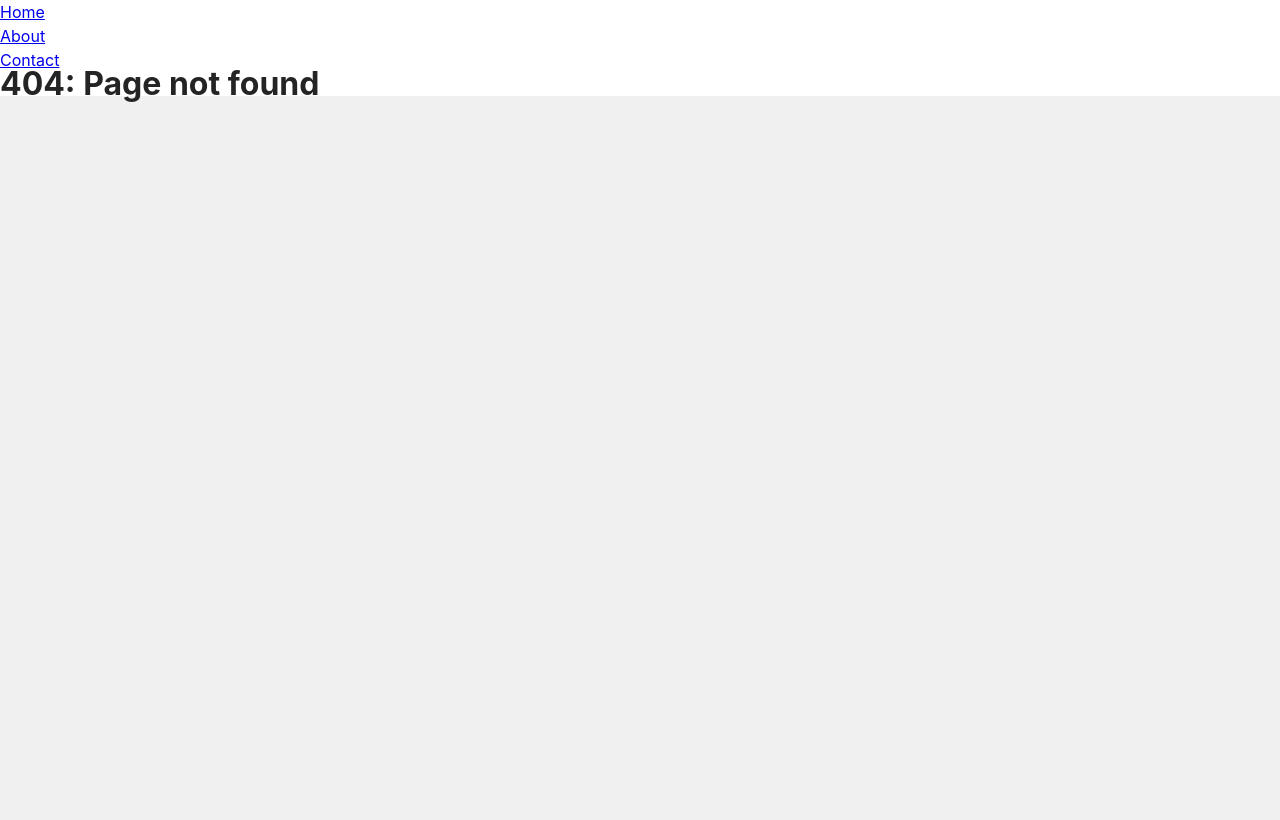
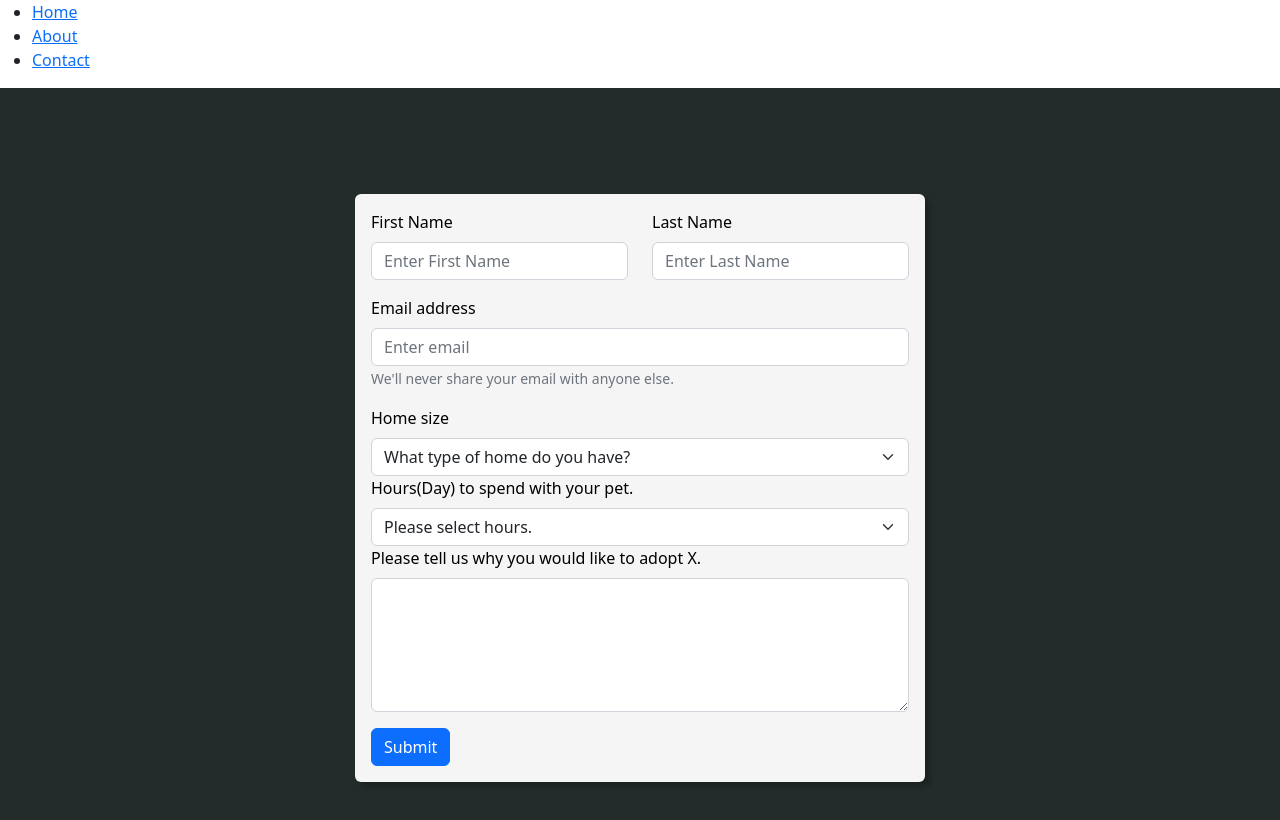
Before and after one commit to Deadrick99/petstore, a React (Vite) app: page /Adopt in a window 1280 px wide. Before the commit this address had no page. Shown: the top 820 px of the page. Built offline with nearby package versions, Linux system fonts and the light colour scheme.

Commit message:
Added Basic Form for pet adoption

```diff
--- a/package.json
+++ b/package.json
@@ -9,7 +9,9 @@
     "preview": "vite preview"
   },
   "dependencies": {
+    "bootstrap": "^5.2.1",
     "react": "^18.2.0",
+    "react-bootstrap": "^2.5.0",
     "react-router-dom": "^6.4.1"
   },
   "devDependencies": {
--- a/src/App.tsx
+++ b/src/App.tsx
@@ -3,6 +3,7 @@ import ReactDOM from "react-dom/client";
 import { BrowserRouter, Route, Routes } from "react-router-dom";
 
 import "./App.css";
+import Adopt from "./pages/Adopt";
 
 import Home from "./pages/Home";
 import Layout from "./pages/Layout";
@@ -12,9 +13,10 @@ ReactDOM.createRoot(document.getElementById("root") as HTMLElement).render(
   <React.StrictMode>
     <BrowserRouter>
       <Routes>
-        <Route path="/" element={<Layout />}>
+        <Route  path="/" element={<Layout />}>
           <Route index element={<Home />} />
           <Route path="*" element={<Page404 />} />
+          <Route  path="/Adopt" element={<Adopt/>}/>
         </Route>
       </Routes>
     </BrowserRouter>
--- /dev/null
+++ b/src/pages/Adopt.css
@@ -0,0 +1,6 @@
+Form{
+background-color: #f5f5f5;
+color: black;
+box-shadow: 5px 5px 5px rgba(0, 0, 0, 0.2);
+
+}
--- /dev/null
+++ b/src/pages/Adopt.tsx
@@ -0,0 +1,78 @@
+import Form from 'react-bootstrap/Form';
+import  Button  from 'react-bootstrap/Button';
+import Row from 'react-bootstrap/Row'
+import Col from 'react-bootstrap/Col'
+import { FormGroup } from 'react-bootstrap';
+import './Adopt.css'
+import "bootstrap/dist/css/bootstrap.min.css"
+const Adopt =()=>{
+    return(
+
+      <div className='color-overlay d-flex justify-content-center align-items-center' style={{height:"100vh", backgroundColor:"	#232b2b"}} >
+        <Form className='rounded p-4 p-sm-3'>
+            <Row>
+                <Col>
+      <Form.Group className="mb-3">
+        <Form.Label>First Name</Form.Label>
+        <Form.Control type="text" placeholder='Enter First Name'></Form.Control>
+      </Form.Group>
+      </Col>
+      <Col>
+      <Form.Group className="mb-3">
+        <Form.Label>Last Name</Form.Label>
+        <Form.Control type="text" placeholder='Enter Last Name'></Form.Control>
+      </Form.Group>
+      </Col>
+      </Row>
+      <Row>
+        <Col>
+         <Form.Group className="mb-3" controlId="formBasicEmail">
+        <Form.Label>Email address</Form.Label>
+        <Form.Control type="email" placeholder="Enter email" />
+        <Form.Text className="text-muted">
+          We'll never share your email with anyone else.
+        </Form.Text>
+      </Form.Group>
+        </Col>
+      </Row>
+      <Row>
+        <Col>
+        <Form.Label>Home size</Form.Label>
+    <Form.Select aria-label="Default select example">
+      <option>What type of home do you have?</option>
+      <option value="1">Apartment</option>
+      <option value="2">Condo/Townhouse</option>
+      <option value="3">House</option>
+    </Form.Select>
+    </Col>
+      </Row>
+       <Row>
+        <Col>
+        <Form.Label>Hours(Day) to spend with your pet.</Form.Label>
+    <Form.Select aria-label="Default select example">
+      <option>Please select hours.</option>
+      <option value="1">0-1</option>
+      <option value="2">1-2</option>
+      <option value="3">3+</option>
+    </Form.Select>
+    </Col>
+      </Row>
+      <Row>
+        <Col>
+        <Form.Group className="mb-3" controlId="exampleForm.ControlTextarea1">
+        <Form.Label>Please tell us why you would like to adopt X.</Form.Label>
+        <Form.Control as="textarea" rows={5} />
+      </Form.Group>
+        </Col>
+    </Row>
+       <Button variant="primary" type="submit">
+        Submit
+      </Button>
+      </Form>
+      </div>
+
+
+    )
+
+}
+export default Adopt
```
Also changed, not shown: 1 other file (tests, documents, lock files or other folders).
